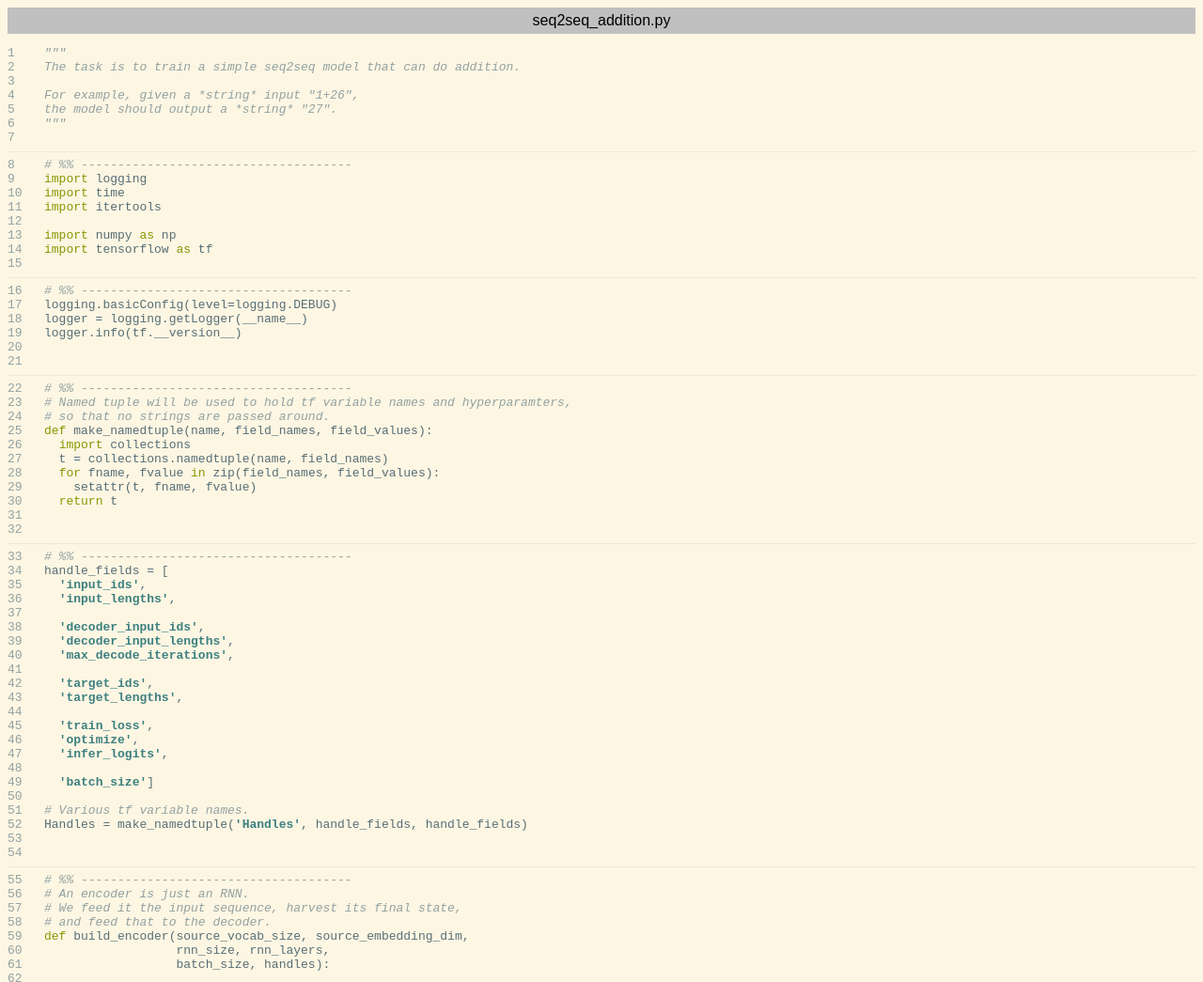
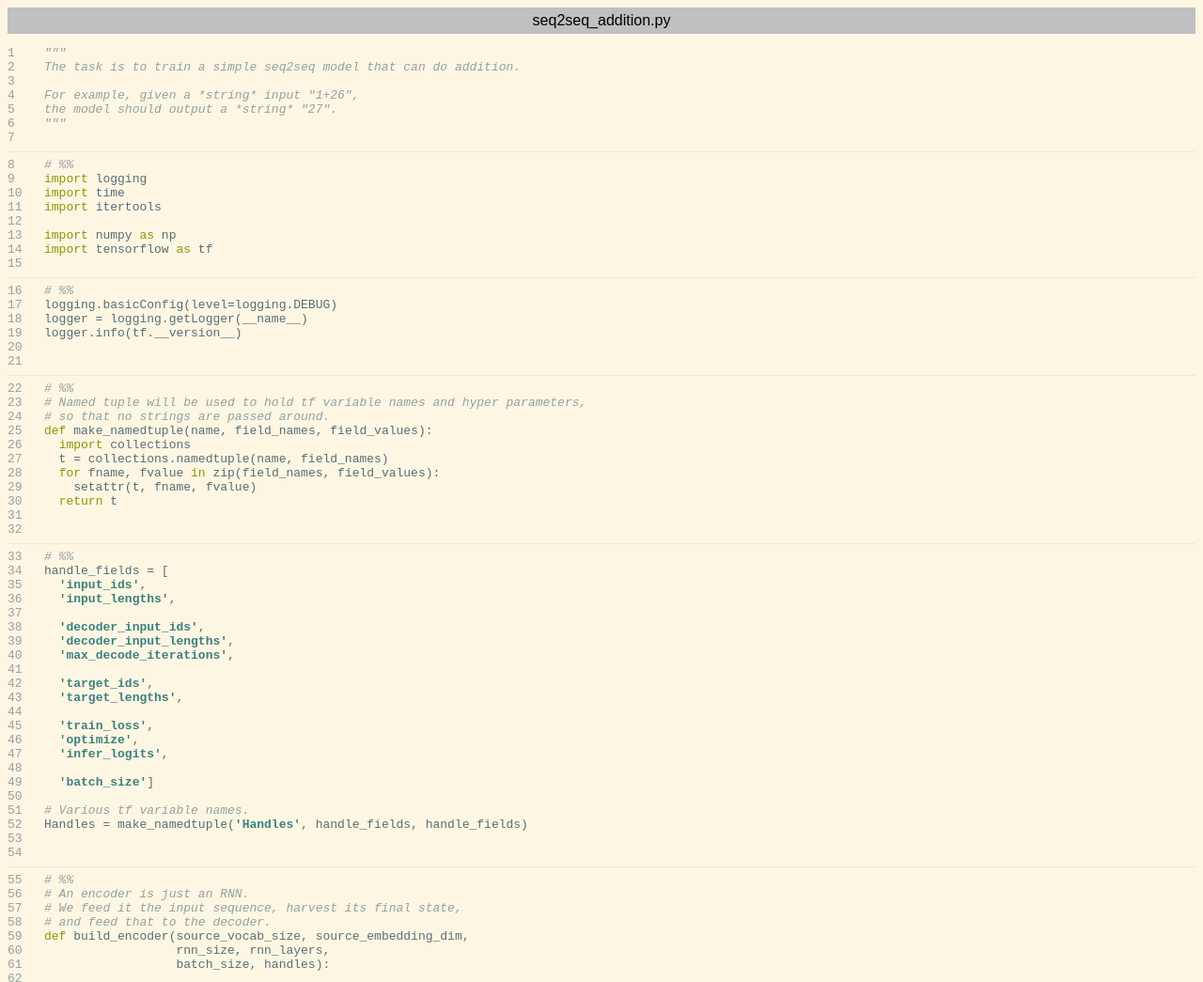
Before and after one commit to qwfy/AC-5, a plain HTML site: page seq2seq_addition.py.html in a window 1280 px wide. Shown: the top 1045 px of the page at 94% size. Drawn offline with Linux system fonts and the light colour scheme.

Commit message:
Remove ruler

```diff
--- a/seq2seq_addition.py.html
+++ b/seq2seq_addition.py.html
@@ -25,20 +25,20 @@ seq2seq_addition.py</FONT>
 <a name="l4"><span class="ln">4    </span></a>For example, given a *string* input &quot;1+26&quot;,
 <a name="l5"><span class="ln">5    </span></a>the model should output a *string* &quot;27&quot;.
 <a name="l6"><span class="ln">6    </span></a>&quot;&quot;&quot;</span><span class="s1">
-<a name="l7"><span class="ln">7    </span></a> <hr class="ls0"><a name="l8"><span class="ln">8    </span></a></span><span class="s0"># %% -------------------------------------</span><span class="s1">
+<a name="l7"><span class="ln">7    </span></a> <hr class="ls0"><a name="l8"><span class="ln">8    </span></a></span><span class="s0"># %%</span><span class="s1">
 <a name="l9"><span class="ln">9    </span></a></span><span class="s2">import </span><span class="s1">logging
 <a name="l10"><span class="ln">10   </span></a></span><span class="s2">import </span><span class="s1">time
 <a name="l11"><span class="ln">11   </span></a></span><span class="s2">import </span><span class="s1">itertools
 <a name="l12"><span class="ln">12   </span></a>
 <a name="l13"><span class="ln">13   </span></a></span><span class="s2">import </span><span class="s1">numpy </span><span class="s2">as </span><span class="s1">np
 <a name="l14"><span class="ln">14   </span></a></span><span class="s2">import </span><span class="s1">tensorflow </span><span class="s2">as </span><span class="s1">tf
-<a name="l15"><span class="ln">15   </span></a> <hr class="ls0"><a name="l16"><span class="ln">16   </span></a></span><span class="s0"># %% -------------------------------------</span><span class="s1">
+<a name="l15"><span class="ln">15   </span></a> <hr class="ls0"><a name="l16"><span class="ln">16   </span></a></span><span class="s0"># %%</span><span class="s1">
 <a name="l17"><span class="ln">17   </span></a>logging.basicConfig(level=logging.DEBUG)
 <a name="l18"><span class="ln">18   </span></a>logger = logging.getLogger(__name__)
 <a name="l19"><span class="ln">19   </span></a>logger.info(tf.__version__)
 <a name="l20"><span class="ln">20   </span></a>
-<a name="l21"><span class="ln">21   </span></a> <hr class="ls0"><a name="l22"><span class="ln">22   </span></a></span><span class="s0"># %% -------------------------------------</span><span class="s1">
-<a name="l23"><span class="ln">23   </span></a></span><span class="s0"># Named tuple will be used to hold tf variable names and hyperparamters,</span><span class="s1">
+<a name="l21"><span class="ln">21   </span></a> <hr class="ls0"><a name="l22"><span class="ln">22   </span></a></span><span class="s0"># %%</span><span class="s1">
+<a name="l23"><span class="ln">23   </span></a></span><span class="s0"># Named tuple will be used to hold tf variable names and hyper parameters,</span><span class="s1">
 <a name="l24"><span class="ln">24   </span></a></span><span class="s0"># so that no strings are passed around.</span><span class="s1">
 <a name="l25"><span class="ln">25   </span></a></span><span class="s2">def </span><span class="s1">make_namedtuple(name, field_names, field_values):
 <a name="l26"><span class="ln">26   </span></a>  </span><span class="s2">import </span><span class="s1">collections
@@ -47,7 +47,7 @@ seq2seq_addition.py</FONT>
 <a name="l29"><span class="ln">29   </span></a>    setattr(t, fname, fvalue)
 <a name="l30"><span class="ln">30   </span></a>  </span><span class="s2">return </span><span class="s1">t
 <a name="l31"><span class="ln">31   </span></a>
-<a name="l32"><span class="ln">32   </span></a> <hr class="ls0"><a name="l33"><span class="ln">33   </span></a></span><span class="s0"># %% -------------------------------------</span><span class="s1">
+<a name="l32"><span class="ln">32   </span></a> <hr class="ls0"><a name="l33"><span class="ln">33   </span></a></span><span class="s0"># %%</span><span class="s1">
 <a name="l34"><span class="ln">34   </span></a>handle_fields = [
 <a name="l35"><span class="ln">35   </span></a>  </span><span class="s3">'input_ids'</span><span class="s1">,
 <a name="l36"><span class="ln">36   </span></a>  </span><span class="s3">'input_lengths'</span><span class="s1">,
@@ -68,7 +68,7 @@ seq2seq_addition.py</FONT>
 <a name="l51"><span class="ln">51   </span></a></span><span class="s0"># Various tf variable names.</span><span class="s1">
 <a name="l52"><span class="ln">52   </span></a>Handles = make_namedtuple(</span><span class="s3">'Handles'</span><span class="s1">, handle_fields, handle_fields)
 <a name="l53"><span class="ln">53   </span></a>
-<a name="l54"><span class="ln">54   </span></a> <hr class="ls0"><a name="l55"><span class="ln">55   </span></a></span><span class="s0"># %% -------------------------------------</span><span class="s1">
+<a name="l54"><span class="ln">54   </span></a> <hr class="ls0"><a name="l55"><span class="ln">55   </span></a></span><span class="s0"># %%</span><span class="s1">
 <a name="l56"><span class="ln">56   </span></a></span><span class="s0"># An encoder is just an RNN.</span><span class="s1">
 <a name="l57"><span class="ln">57   </span></a></span><span class="s0"># We feed it the input sequence, harvest its final state,</span><span class="s1">
 <a name="l58"><span class="ln">58   </span></a></span><span class="s0"># and feed that to the decoder.</span><span class="s1">
@@ -123,7 +123,7 @@ seq2seq_addition.py</FONT>
 <a name="l107"><span class="ln">107  </span></a>
 <a name="l108"><span class="ln">108  </span></a>  </span><span class="s2">return </span><span class="s1">final_state
 <a name="l109"><span class="ln">109  </span></a>
-<a name="l110"><span class="ln">110  </span></a> <hr class="ls0"><a name="l111"><span class="ln">111  </span></a></span><span class="s0"># %% -------------------------------------</span><span class="s1">
+<a name="l110"><span class="ln">110  </span></a> <hr class="ls0"><a name="l111"><span class="ln">111  </span></a></span><span class="s0"># %%</span><span class="s1">
 <a name="l112"><span class="ln">112  </span></a></span><span class="s0"># The decoder is another RNN, it is a design choice that</span><span class="s1">
 <a name="l113"><span class="ln">113  </span></a></span><span class="s0"># it has the same number of layers and size with the encoder RNN.</span><span class="s1">
 <a name="l114"><span class="ln">114  </span></a></span><span class="s0">#</span><span class="s1">
@@ -214,7 +214,7 @@ seq2seq_addition.py</FONT>
 <a name="l199"><span class="ln">199  </span></a>
 <a name="l200"><span class="ln">200  </span></a>  </span><span class="s2">return </span><span class="s1">train_logits
 <a name="l201"><span class="ln">201  </span></a>
-<a name="l202"><span class="ln">202  </span></a> <hr class="ls0"><a name="l203"><span class="ln">203  </span></a></span><span class="s0"># %% -------------------------------------</span><span class="s1">
+<a name="l202"><span class="ln">202  </span></a> <hr class="ls0"><a name="l203"><span class="ln">203  </span></a></span><span class="s0"># %%</span><span class="s1">
 <a name="l204"><span class="ln">204  </span></a></span><span class="s0"># Vocabulary information</span><span class="s1">
 <a name="l205"><span class="ln">205  </span></a>
 <a name="l206"><span class="ln">206  </span></a></span><span class="s0"># +: we only handle addition</span><span class="s1">
@@ -231,7 +231,7 @@ seq2seq_addition.py</FONT>
 <a name="l217"><span class="ln">217  </span></a>logger.info(vocab_to_id)
 <a name="l218"><span class="ln">218  </span></a>logger.info(id_to_vocab)
 <a name="l219"><span class="ln">219  </span></a>
-<a name="l220"><span class="ln">220  </span></a> <hr class="ls0"><a name="l221"><span class="ln">221  </span></a></span><span class="s0"># %% -------------------------------------</span><span class="s1">
+<a name="l220"><span class="ln">220  </span></a> <hr class="ls0"><a name="l221"><span class="ln">221  </span></a></span><span class="s0"># %%</span><span class="s1">
 <a name="l222"><span class="ln">222  </span></a></span><span class="s0"># Data preparation</span><span class="s1">
 <a name="l223"><span class="ln">223  </span></a>
 <a name="l224"><span class="ln">224  </span></a></span><span class="s2">def </span><span class="s1">pad_right(lol, vocab_to_id):
@@ -323,7 +323,7 @@ seq2seq_addition.py</FONT>
 <a name="l311"><span class="ln">311  </span></a>  (</span><span class="s3">'checkpoint_prefix'</span><span class="s1">, </span><span class="s3">'ckpts/ckpt'</span><span class="s1">),
 <a name="l312"><span class="ln">312  </span></a>  (</span><span class="s3">'tensorboard_dir'</span><span class="s1">, </span><span class="s3">'tensorboard'</span><span class="s1">)
 <a name="l313"><span class="ln">313  </span></a>]))
-<a name="l314"><span class="ln">314  </span></a> <hr class="ls0"><a name="l315"><span class="ln">315  </span></a></span><span class="s0"># %% -------------------------------------</span><span class="s1">
+<a name="l314"><span class="ln">314  </span></a> <hr class="ls0"><a name="l315"><span class="ln">315  </span></a></span><span class="s0"># %%</span><span class="s1">
 <a name="l316"><span class="ln">316  </span></a>train_batches = [
 <a name="l317"><span class="ln">317  </span></a>  make_batch(Hparams.batch_size, Hparams.data_lower, Hparams.data_upper)
 <a name="l318"><span class="ln">318  </span></a>  </span><span class="s2">for </span><span class="s1">_ </span><span class="s2">in </span><span class="s1">range(Hparams.num_train_batches)]
@@ -332,7 +332,7 @@ seq2seq_addition.py</FONT>
 <a name="l321"><span class="ln">321  </span></a>  make_batch(Hparams.batch_size, Hparams.data_lower, Hparams.data_upper)
 <a name="l322"><span class="ln">322  </span></a>  </span><span class="s2">for </span><span class="s1">_ </span><span class="s2">in </span><span class="s1">range(Hparams.num_val_batches)]
 <a name="l323"><span class="ln">323  </span></a>
-<a name="l324"><span class="ln">324  </span></a> <hr class="ls0"><a name="l325"><span class="ln">325  </span></a></span><span class="s0"># %% -------------------------------------</span><span class="s1">
+<a name="l324"><span class="ln">324  </span></a> <hr class="ls0"><a name="l325"><span class="ln">325  </span></a></span><span class="s0"># %%</span><span class="s1">
 <a name="l326"><span class="ln">326  </span></a></span><span class="s0"># Create the graph.</span><span class="s1">
 <a name="l327"><span class="ln">327  </span></a></span><span class="s2">def </span><span class="s1">make_graph(handles, hparams):
 <a name="l328"><span class="ln">328  </span></a>  graph = tf.Graph()
@@ -390,7 +390,7 @@ seq2seq_addition.py</FONT>
 <a name="l380"><span class="ln">380  </span></a>    summary_writer.close()
 <a name="l381"><span class="ln">381  </span></a>
 <a name="l382"><span class="ln">382  </span></a>  </span><span class="s2">return </span><span class="s1">graph
-<a name="l383"><span class="ln">383  </span></a> <hr class="ls0"><a name="l384"><span class="ln">384  </span></a></span><span class="s0"># %% -------------------------------------</span><span class="s1">
+<a name="l383"><span class="ln">383  </span></a> <hr class="ls0"><a name="l384"><span class="ln">384  </span></a></span><span class="s0"># %%</span><span class="s1">
 <a name="l385"><span class="ln">385  </span></a></span><span class="s2">def </span><span class="s1">restore_model(sess, checkpoint_prefix):
 <a name="l386"><span class="ln">386  </span></a>  loader = tf.train.import_meta_graph(checkpoint_prefix + </span><span class="s3">'.meta'</span><span class="s1">)
 <a name="l387"><span class="ln">387  </span></a>  loader.restore(sess, checkpoint_prefix)
@@ -401,7 +401,7 @@ seq2seq_addition.py</FONT>
 <a name="l392"><span class="ln">392  </span></a>  saver.save(sess, checkpoint_prefix)
 <a name="l393"><span class="ln">393  </span></a>  logger.info(</span><span class="s3">f'model saved to {checkpoint_prefix}'</span><span class="s1">)
 <a name="l394"><span class="ln">394  </span></a>
-<a name="l395"><span class="ln">395  </span></a> <hr class="ls0"><a name="l396"><span class="ln">396  </span></a></span><span class="s0"># %% -------------------------------------</span><span class="s1">
+<a name="l395"><span class="ln">395  </span></a> <hr class="ls0"><a name="l396"><span class="ln">396  </span></a></span><span class="s0"># %%</span><span class="s1">
 <a name="l397"><span class="ln">397  </span></a></span><span class="s2">def </span><span class="s1">train(sess: tf.Session, handles: Handles, hparams: Hparams) -&gt; </span><span class="s2">None</span><span class="s1">:
 <a name="l398"><span class="ln">398  </span></a>  train_loss = sess.graph.get_tensor_by_name(</span><span class="s3">f'{handles.train_loss}:0'</span><span class="s1">)
 <a name="l399"><span class="ln">399  </span></a>  optimize = sess.graph.get_operation_by_name(</span><span class="s3">f'{handles.optimize}'</span><span class="s1">)
@@ -430,7 +430,7 @@ seq2seq_addition.py</FONT>
 <a name="l422"><span class="ln">422  </span></a>
 <a name="l423"><span class="ln">423  </span></a>  save_model(sess, hparams.checkpoint_prefix)
 <a name="l424"><span class="ln">424  </span></a>
-<a name="l425"><span class="ln">425  </span></a> <hr class="ls0"><a name="l426"><span class="ln">426  </span></a></span><span class="s0"># %% -------------------------------------</span><span class="s1">
+<a name="l425"><span class="ln">425  </span></a> <hr class="ls0"><a name="l426"><span class="ln">426  </span></a></span><span class="s0"># %%</span><span class="s1">
 <a name="l427"><span class="ln">427  </span></a></span><span class="s0"># Train the model from scratch.</span><span class="s1">
 <a name="l428"><span class="ln">428  </span></a></span><span class="s2">def </span><span class="s1">cold_train(handles: Handles, hparams: Hparams) -&gt; </span><span class="s2">None</span><span class="s1">:
 <a name="l429"><span class="ln">429  </span></a>  </span><span class="s2">with </span><span class="s1">tf.Session(graph=make_graph(handles, hparams)) </span><span class="s2">as </span><span class="s1">sess:
@@ -447,7 +447,7 @@ seq2seq_addition.py</FONT>
 <a name="l440"><span class="ln">440  </span></a></span><span class="s0"># INFO:__main__:epoch=360/360 train_loss=0.1868 val_loss=0.1850 duratoin=4.6427s</span><span class="s1">
 <a name="l441"><span class="ln">441  </span></a></span><span class="s0"># INFO:__main__:model trained and saved to ckpts/ckpt</span><span class="s1">
 <a name="l442"><span class="ln">442  </span></a>
-<a name="l443"><span class="ln">443  </span></a> <hr class="ls0"><a name="l444"><span class="ln">444  </span></a></span><span class="s0"># %% -------------------------------------</span><span class="s1">
+<a name="l443"><span class="ln">443  </span></a> <hr class="ls0"><a name="l444"><span class="ln">444  </span></a></span><span class="s0"># %%</span><span class="s1">
 <a name="l445"><span class="ln">445  </span></a></span><span class="s0"># If the loss is still too big and decreasing,</span><span class="s1">
 <a name="l446"><span class="ln">446  </span></a></span><span class="s0"># we can load the trained model and continue training.</span><span class="s1">
 <a name="l447"><span class="ln">447  </span></a></span><span class="s2">def </span><span class="s1">warm_train(handles: Handles, hparams: Hparams) -&gt; </span><span class="s2">None</span><span class="s1">:
@@ -466,7 +466,7 @@ seq2seq_addition.py</FONT>
 <a name="l460"><span class="ln">460  </span></a></span><span class="s0"># INFO:__main__:epoch=120/120 train_loss=0.0448 val_loss=0.0738 duratoin=4.9770s</span><span class="s1">
 <a name="l461"><span class="ln">461  </span></a></span><span class="s0"># INFO:__main__:model trained and saved to ckpts/ckpt</span><span class="s1">
 <a name="l462"><span class="ln">462  </span></a>
-<a name="l463"><span class="ln">463  </span></a> <hr class="ls0"><a name="l464"><span class="ln">464  </span></a></span><span class="s0"># %% -------------------------------------</span><span class="s1">
+<a name="l463"><span class="ln">463  </span></a> <hr class="ls0"><a name="l464"><span class="ln">464  </span></a></span><span class="s0"># %%</span><span class="s1">
 <a name="l465"><span class="ln">465  </span></a></span><span class="s0"># See how we are doing.</span><span class="s1">
 <a name="l466"><span class="ln">466  </span></a>
 <a name="l467"><span class="ln">467  </span></a></span><span class="s2">def </span><span class="s1">translate(input_ids_var_length, handles, hparams):
@@ -572,6 +572,7 @@ seq2seq_addition.py</FONT>
 <a name="l567"><span class="ln">567  </span></a></span><span class="s0"># ✗ 101+102 = -77</span><span class="s1">
 <a name="l568"><span class="ln">568  </span></a></span><span class="s0"># ✗ 123+54 = 48</span><span class="s1">
 <a name="l569"><span class="ln">569  </span></a></span><span class="s0"># ✗ 142+173 = -34</span><span class="s1">
-<a name="l570"><span class="ln">570  </span></a></span><span class="s0"># ✗ 256+254 = 30</span></pre>
+<a name="l570"><span class="ln">570  </span></a></span><span class="s0"># ✗ 256+254 = 30</span><span class="s1">
+<a name="l571"><span class="ln">571  </span></a></span></pre>
 </body>
 </html>
```
Also changed, not shown: 1 other file.
